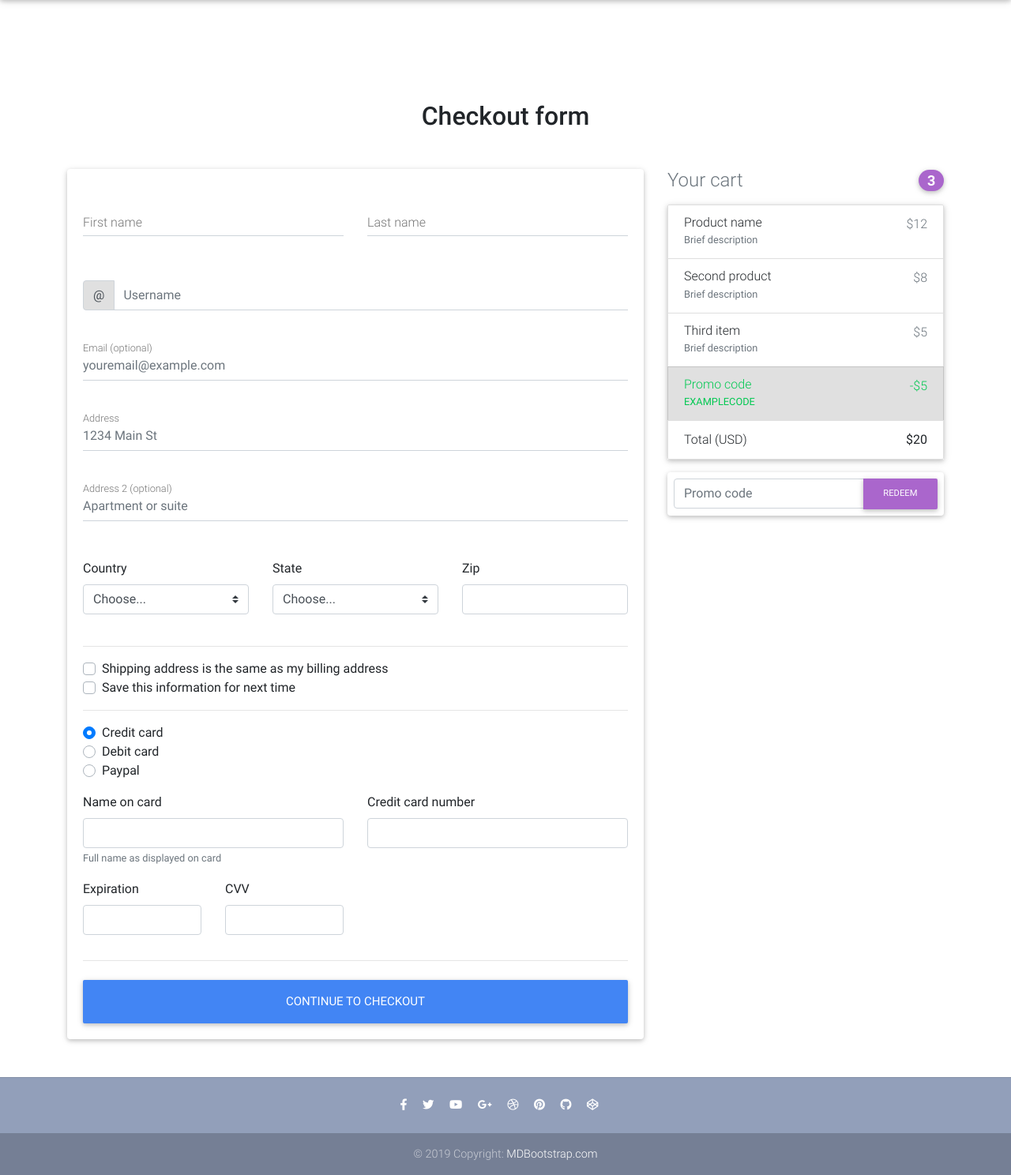
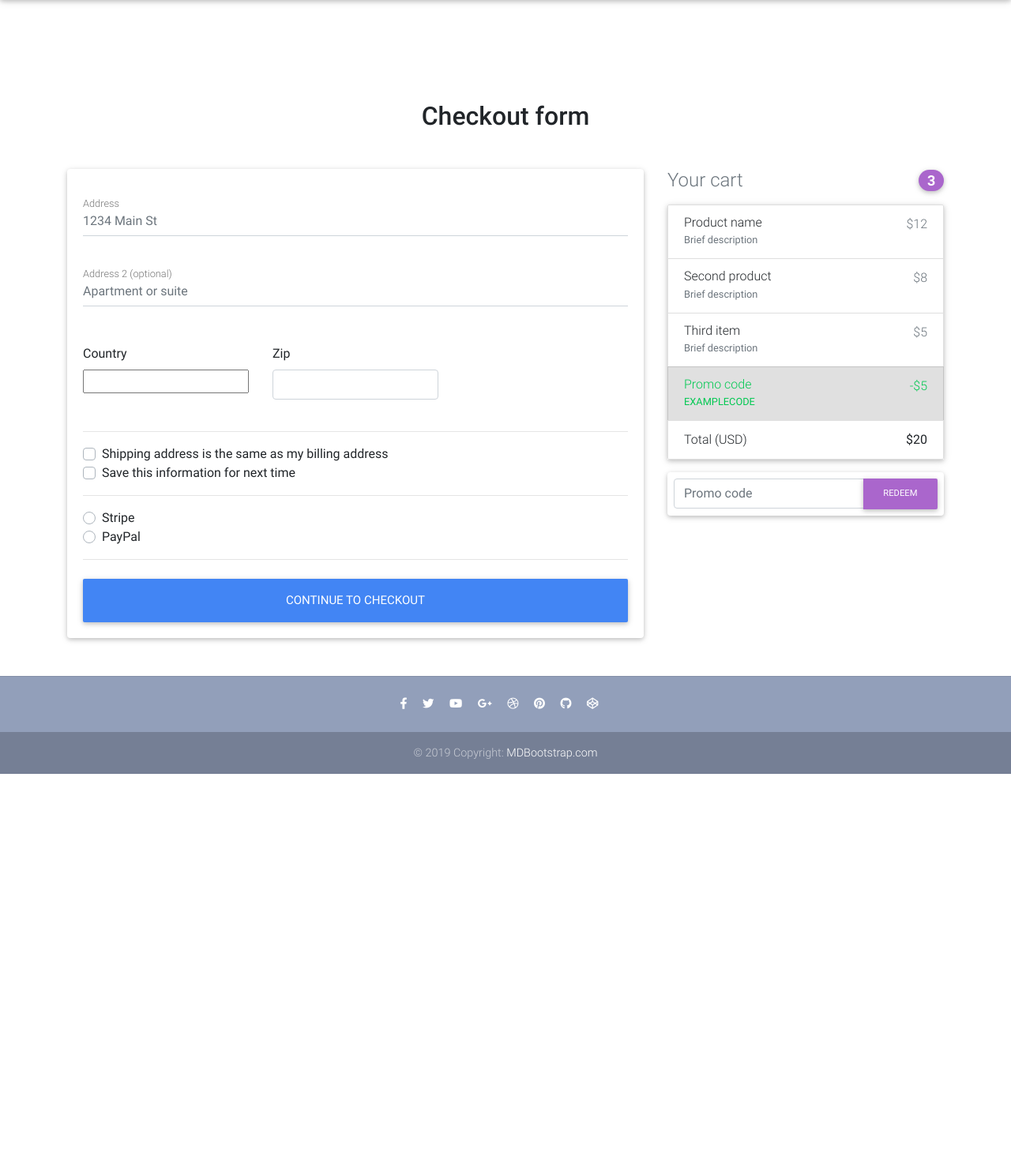
Before and after one commit to ahsanhabib98/django-ecommerce, a Django app: page /checkout/ in a window 1280 px wide. Shown: the part 64-1552 px from the top of the page at 79% size. After the commit the page ends 1044 px from the top, so only its background shows below. Run offline with Django 3.2, Linux system fonts and the light colour scheme; some libraries are stand-ins or nearby versions.

Commit message:
handling payment and checkout

```diff
--- a/core/admin.py
+++ b/core/admin.py
@@ -1,8 +1,9 @@
 from django.contrib import admin
-from .models import Item, OrderItem, Order
+from .models import Item, OrderItem, Order, BillingAddress
 
 # Register your models here.
 
 admin.site.register(Item)
 admin.site.register(OrderItem)
 admin.site.register(Order)
+admin.site.register(BillingAddress)
--- /dev/null
+++ b/core/forms.py
@@ -0,0 +1,34 @@
+from django import forms
+from django_countries.widgets import CountrySelectWidget
+from django_countries.fields import CountryField
+
+
+PAYMENT_CHOICES = (
+    ('S', 'Stripe'),
+    ('P', 'PayPal')
+)
+
+
+class CheckoutForm(forms.Form):
+    street_address = forms.CharField(widget=forms.TextInput(attrs={
+        'class': 'form-control',
+        'placeholder': '1234 Main St',
+        'id': 'address'
+    }))
+    apartment_address = forms.CharField(required=False, widget=forms.TextInput(attrs={
+        'class': 'form-control',
+        'placeholder': 'Apartment or suite',
+        'id': 'address-2'
+    }))
+    country = CountryField(blank_label='(select country)').formfield(
+        widget=CountrySelectWidget(attrs={
+            'class': 'custom-select d-block w-100'
+        })
+    )
+    zip = forms.CharField(widget=forms.TextInput(attrs={
+        'class': 'form-control',
+        'id': 'zip'
+    }))
+    same_shipping_address = forms.BooleanField(required=False)
+    save_info = forms.BooleanField(required=False)
+    payment_option = forms.ChoiceField(widget=forms.RadioSelect, choices=PAYMENT_CHOICES)
--- a/core/urls.py
+++ b/core/urls.py
@@ -1,22 +1,24 @@
 from django.urls import path
 from .views import (
     HomeView,
-    checkout,
+    CheckoutView,
     ItemDetailView,
     OrderSummaryView,
     add_to_cart,
     remove_from_cart,
-    remove_single_item_from_cart
+    remove_single_item_from_cart,
+    PaymentView
 )
 
 app_name = 'core'
 
 urlpatterns = [
     path('', HomeView.as_view(), name='home'),
-    path('checkout/', checkout, name='checkout'),
+    path('checkout/', CheckoutView.as_view(), name='checkout'),
     path('order-summary/', OrderSummaryView.as_view(), name='order-summary'),
     path('product/<slug>/', ItemDetailView.as_view(), name='product'),
     path('add-to-cart/<slug>/', add_to_cart, name='add-to-cart'),
     path('remove-from-cart/<slug>/', remove_from_cart, name='remove-from-cart'),
-    path('remove-item-from-cart/<slug>/', remove_single_item_from_cart, name='remove-single-item-from-cart')
+    path('remove-item-from-cart/<slug>/', remove_single_item_from_cart, name='remove-single-item-from-cart'),
+    path('payment/<payment_option>/', PaymentView.as_view(), name='payment')
 ]
--- a/core/views.py
+++ b/core/views.py
@@ -1,3 +1,4 @@
+from django.conf import settings
 from django.shortcuts import render, get_object_or_404, redirect
 from django.core.exceptions import ObjectDoesNotExist
 from django.contrib.auth.decorators import login_required
@@ -5,10 +6,13 @@
 from django.contrib import messages
 from django.views.generic import ListView, DetailView, View
 from django.utils import timezone
-from .models import Item, Order, OrderItem
+from .models import Item, Order, OrderItem, BillingAddress
+from .forms import CheckoutForm
 
 
 # Create your views here.
+import stripe
+stripe.api_key = settings.STRIPE_SECRET_KEY
 
 
 class HomeView(ListView):
@@ -35,8 +39,55 @@
     template_name = 'product.html'
 
 
-def checkout(request):
-    return render(request, 'checkout.html')
+class CheckoutView(View):
+    def get(self, *args, **kwargs):
+        context = {
+            'form': CheckoutForm()
+        }
+        return render(self.request, "checkout.html", context)
+
+    def post(self, *args, **kwargs):
+        form = CheckoutForm(self.request.POST or None)
+        try:
+            order = Order.objects.get(user=self.request.user, ordered=False)
+            if form.is_valid():
+                street_address = form.cleaned_data.get('street_address')
+                apartment_address = form.cleaned_data.get('apartment_address')
+                country = form.cleaned_data.get('country')
+                zip = form.cleaned_data.get('zip')
+                same_shipping_address = form.cleaned_data.get('same_shipping_address')
+                save_info = form.cleaned_data.get('save_info')
+                payment_option = form.cleaned_data.get('payment_option')
+                billing_address = BillingAddress(
+                    user=self.request.user,
+                    street_address=street_address,
+                    apartment_address=apartment_address,
+                    country=country,
+                    zip=zip
+                )
+                billing_address.save()
+                order.billing_address = billing_address
+                order.save()
+                return redirect('core:checkout')
+            messages.warning(self.request, "Failed checkout")
+            return redirect('core:checkout')
+        except ObjectDoesNotExist:
+            messages.error(self.request, "You do not have an active order")
+            return redirect('core:order-summary')
+
+
+class PaymentView(View):
+    def get(self, *args, **kwargs):
+        return render(self.request, "payment.html")
+
+    def post(self, *args, **kwargs):
+        order = Order.objects.get(user=self.request.user, ordered=False)
+        token = self.request.POST.get('stripeToken')
+        stripe.Charge.create(
+            amount=2000,
+            currency="usd",
+            source=token
+        )
 
 
 @login_required
--- a/djecommerce/settings/base.py
+++ b/djecommerce/settings/base.py
@@ -39,6 +39,7 @@
     'allauth.account',
     'allauth.socialaccount',
     'crispy_forms',
+    'django_countries',
 
     'core'
 ]
--- a/djecommerce/settings/development.py
+++ b/djecommerce/settings/development.py
@@ -55,4 +55,4 @@
 }
 
 STRIPE_PUBLIC_KEY = ''
-STRIPE_SECRET_KEY = ''
+STRIPE_SECRET_KEY = 'sk_test_4eC39HqLyjWDarjtT1zdp7dc'
--- a/templates/checkout.html
+++ b/templates/checkout.html
@@ -18,61 +18,18 @@
           <div class="card">
 
             <!--Card content-->
-            <form class="card-body">
-
-              <!--Grid row-->
-              <div class="row">
-
-                <!--Grid column-->
-                <div class="col-md-6 mb-2">
-
-                  <!--firstName-->
-                  <div class="md-form ">
-                    <input type="text" id="firstName" class="form-control">
-                    <label for="firstName" class="">First name</label>
-                  </div>
-
-                </div>
-                <!--Grid column-->
-
-                <!--Grid column-->
-                <div class="col-md-6 mb-2">
-
-                  <!--lastName-->
-                  <div class="md-form">
-                    <input type="text" id="lastName" class="form-control">
-                    <label for="lastName" class="">Last name</label>
-                  </div>
-
-                </div>
-                <!--Grid column-->
-
-              </div>
-              <!--Grid row-->
-
-              <!--Username-->
-              <div class="md-form input-group pl-0 mb-5">
-                <div class="input-group-prepend">
-                  <span class="input-group-text" id="basic-addon1">@</span>
-                </div>
-                <input type="text" class="form-control py-0" placeholder="Username" aria-describedby="basic-addon1">
-              </div>
-
-              <!--email-->
-              <div class="md-form mb-5">
-                <input type="text" id="email" class="form-control" placeholder="youremail@example.com">
-                <label for="email" class="">Email (optional)</label>
-              </div>
+            <form class="card-body" method="post">
+                {% csrf_token  %}
 
               <!--address-->
               <div class="md-form mb-5">
-                <input type="text" id="address" class="form-control" placeholder="1234 Main St">
+                  {{ form.street_address }}
                 <label for="address" class="">Address</label>
               </div>
 
               <!--address-2-->
               <div class="md-form mb-5">
-                <input type="text" id="address-2" class="form-control" placeholder="Apartment or suite">
+                  {{ form.apartment_address }}
                 <label for="address-2" class="">Address 2 (optional)</label>
               </div>
 
@@ -83,10 +40,7 @@
                 <div class="col-lg-4 col-md-12 mb-4">
 
                   <label for="country">Country</label>
-                  <select class="custom-select d-block w-100" id="country" required>
-                    <option value="">Choose...</option>
-                    <option>United States</option>
-                  </select>
+                    {{ form.country }}
                   <div class="invalid-feedback">
                     Please select a valid country.
                   </div>
@@ -97,23 +51,8 @@
                 <!--Grid column-->
                 <div class="col-lg-4 col-md-6 mb-4">
 
-                  <label for="state">State</label>
-                  <select class="custom-select d-block w-100" id="state" required>
-                    <option value="">Choose...</option>
-                    <option>California</option>
-                  </select>
-                  <div class="invalid-feedback">
-                    Please provide a valid state.
-                  </div>
-
-                </div>
-                <!--Grid column-->
-
-                <!--Grid column-->
-                <div class="col-lg-4 col-md-6 mb-4">
-
                   <label for="zip">Zip</label>
-                  <input type="text" class="form-control" id="zip" placeholder="" required>
+                    {{ form.zip }}
                   <div class="invalid-feedback">
                     Zip code required.
                   </div>
@@ -127,62 +66,23 @@
               <hr>
 
               <div class="custom-control custom-checkbox">
-                <input type="checkbox" class="custom-control-input" id="same-address">
+                <input {% if form.same_shipping_address.value %}checked{% endif %} type="checkbox" class="custom-control-input" name="same_shipping_address" id="same-address">
                 <label class="custom-control-label" for="same-address">Shipping address is the same as my billing address</label>
               </div>
               <div class="custom-control custom-checkbox">
-                <input type="checkbox" class="custom-control-input" id="save-info">
+                <input {% if form.save_info.value %}checked{% endif %} type="checkbox" class="custom-control-input" name="save_info" id="save-info">
                 <label class="custom-control-label" for="save-info">Save this information for next time</label>
               </div>
 
               <hr>
 
               <div class="d-block my-3">
-                <div class="custom-control custom-radio">
-                  <input id="credit" name="paymentMethod" type="radio" class="custom-control-input" checked required>
-                  <label class="custom-control-label" for="credit">Credit card</label>
-                </div>
-                <div class="custom-control custom-radio">
-                  <input id="debit" name="paymentMethod" type="radio" class="custom-control-input" required>
-                  <label class="custom-control-label" for="debit">Debit card</label>
-                </div>
-                <div class="custom-control custom-radio">
-                  <input id="paypal" name="paymentMethod" type="radio" class="custom-control-input" required>
-                  <label class="custom-control-label" for="paypal">Paypal</label>
-                </div>
-              </div>
-              <div class="row">
-                <div class="col-md-6 mb-3">
-                  <label for="cc-name">Name on card</label>
-                  <input type="text" class="form-control" id="cc-name" placeholder="" required>
-                  <small class="text-muted">Full name as displayed on card</small>
-                  <div class="invalid-feedback">
-                    Name on card is required
-                  </div>
-                </div>
-                <div class="col-md-6 mb-3">
-                  <label for="cc-number">Credit card number</label>
-                  <input type="text" class="form-control" id="cc-number" placeholder="" required>
-                  <div class="invalid-feedback">
-                    Credit card number is required
-                  </div>
-                </div>
-              </div>
-              <div class="row">
-                <div class="col-md-3 mb-3">
-                  <label for="cc-expiration">Expiration</label>
-                  <input type="text" class="form-control" id="cc-expiration" placeholder="" required>
-                  <div class="invalid-feedback">
-                    Expiration date required
-                  </div>
-                </div>
-                <div class="col-md-3 mb-3">
-                  <label for="cc-expiration">CVV</label>
-                  <input type="text" class="form-control" id="cc-cvv" placeholder="" required>
-                  <div class="invalid-feedback">
-                    Security code required
-                  </div>
-                </div>
+                {% for value, name in form.fields.payment_option.choices %}
+                    <div class="custom-control custom-radio">
+                      <input id="{{ name }}" name="payment_option" value="{{ value }}" type="radio" class="custom-control-input" required>
+                      <label class="custom-control-label" for="{{ name }}">{{ name }}</label>
+                    </div>
+                {% endfor %}
               </div>
               <hr class="mb-4">
               <button class="btn btn-primary btn-lg btn-block" type="submit">Continue to checkout</button>
```
Also changed, not shown: core/models.py (+24 -0 lines), templates/payment.html (added, +274 -0 lines), core/migrations/0010_auto_20200106_0707.py (added), core/migrations/0011_auto_20200106_1232.py (added), db.sqlite3.
